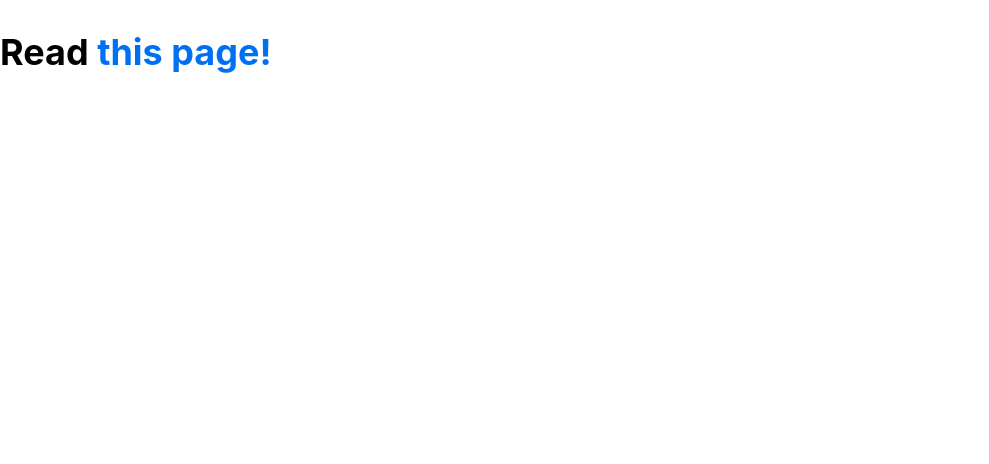
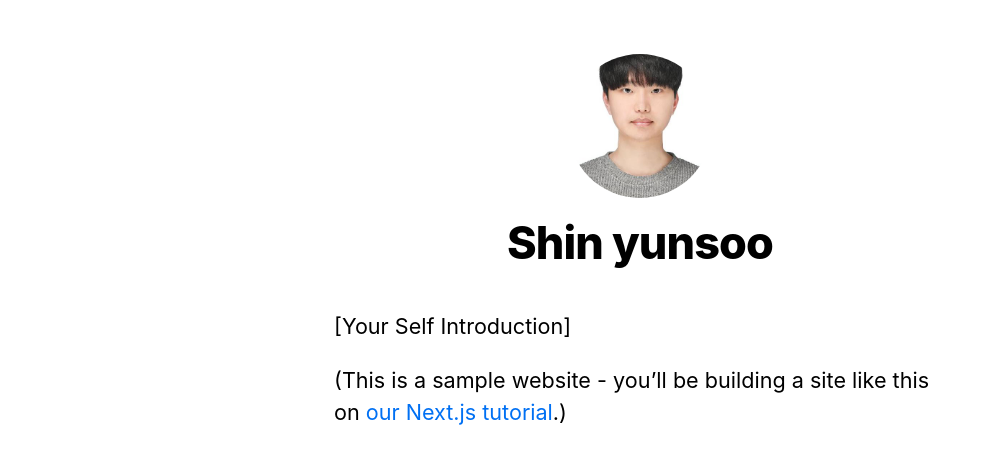
Before and after one commit to yunsoShin/next_blog, a Next.js app: page /App in a window 1280 px wide. Shown: the top 464 px of the page, without its empty margins (0-989 px from the left). Built offline with nearby package versions, Linux system fonts and the light colour scheme.

Commit message:
CSS and HTML markup

```diff
--- a/package.json
+++ b/package.json
@@ -6,6 +6,7 @@
     "@testing-library/jest-dom": "^5.16.5",
     "@testing-library/react": "^13.4.0",
     "@testing-library/user-event": "^13.5.0",
+    "clax": "^0.0.6",
     "next": "^13.4.1",
     "react": "^18.2.0",
     "react-dom": "^18.2.0",
--- a/src/components/Layout.js
+++ b/src/components/Layout.js
@@ -1,5 +1,69 @@
+import Head from 'next/head';
+import Image from 'next/image';
 import styles from './layout.module.css';
+import utilStyles from '../styles/utils.module.css';
+import Link from 'next/link';
 
-export default function Layout({ children }) {
-  return <div className={styles.container}>{children}</div>;
+const name = 'Shin yunsoo';
+export const siteTitle = 'yunsoo\'s blog';
+
+export default function Layout({ children, home }) {
+  return (
+    <div className={styles.container}>
+      <Head>
+        <link rel="icon" href="/favicon.ico" />
+        <meta
+          name="description"
+          content="Learn how to build a personal website using Next.js"
+        />
+        <meta
+          property="og:image"
+          content={`https://og-image.vercel.app/${encodeURI(
+            siteTitle,
+          )}.png?theme=light&md=0&fontSize=75px&images=https%3A%2F%2Fassets.vercel.com%2Fimage%2Fupload%2Ffront%2Fassets%2Fdesign%2Fnextjs-black-logo.svg`}
+        />
+        <meta name="og:title" content={siteTitle} />
+        <meta name="twitter:card" content="summary_large_image" />
+      </Head>
+      <header className={styles.header}>
+        {home ? (
+          <>
+            <Image
+              priority
+              src="/images/profile.jpeg"
+              className={utilStyles.borderCircle}
+              height={144}
+              width={144}
+              alt=""
+            />
+            <h1 className={utilStyles.heading2Xl}>{name}</h1>
+          </>
+        ) : (
+          <>
+            <Link href="/">
+              <Image
+                priority
+                src="/images/profile.jpeg"
+                className={utilStyles.borderCircle}
+                height={108}
+                width={108}
+                alt=""
+              />
+            </Link>
+            <h2 className={utilStyles.headingLg}>
+              <Link href="/" className={utilStyles.colorInherit}>
+                {name}
+              </Link>
+            </h2>
+          </>
+        )}
+      </header>
+      <main>{children}</main>
+      {!home && (
+        <div className={styles.backToHome}>
+          <Link href="/">← Back to home</Link>
+        </div>
+      )}
+    </div>
+  );
 }
--- a/src/components/layout.module.css
+++ b/src/components/layout.module.css
@@ -1,5 +1,15 @@
 .container {
   max-width: 36rem;
   padding: 0 1rem;
-  margin: 10rem auto 6rem;
+  margin: 3rem auto 6rem;
 }
+
+.header {
+  display: flex;
+  flex-direction: column;
+  align-items: center;
+}
+
+.backToHome {
+  margin: 3rem 0 0;
+}
--- a/src/pages/App.js
+++ b/src/pages/App.js
@@ -1,13 +1,20 @@
-import Link from "next/link";
+import Head from 'next/head';
+import Layout, { siteTitle } from '../components/Layout';
+import utilStyles from '../styles/utils.module.css';
 
-function App() {
+export default function Home() {
   return (
-    <div className="App">
-      <h1 className="title">
-      Read <Link href="/posts/first-post">this page!</Link>
-    </h1>
-    </div>
+    <Layout home>
+      <Head>
+        <title>{siteTitle}</title>
+      </Head>
+      <section className={utilStyles.headingMd}>
+        <p>[Your Self Introduction]</p>
+        <p>
+          (This is a sample website - you’ll be building a site like this on{' '}
+          <a href="https://nextjs.org/learn">our Next.js tutorial</a>.)
+        </p>
+      </section>
+    </Layout>
   );
 }
-
-export default App;
--- /dev/null
+++ b/src/styles/utils.module.css
@@ -0,0 +1,52 @@
+.heading2Xl {
+  font-size: 2.5rem;
+  line-height: 1.2;
+  font-weight: 800;
+  letter-spacing: -0.05rem;
+  margin: 1rem 0;
+}
+
+.headingXl {
+  font-size: 2rem;
+  line-height: 1.3;
+  font-weight: 800;
+  letter-spacing: -0.05rem;
+  margin: 1rem 0;
+}
+
+.headingLg {
+  font-size: 1.5rem;
+  line-height: 1.4;
+  margin: 1rem 0;
+}
+
+.headingMd {
+  font-size: 1.2rem;
+  line-height: 1.5;
+}
+
+.borderCircle {
+  border-radius: 9999px;
+}
+
+.colorInherit {
+  color: inherit;
+}
+
+.padding1px {
+  padding-top: 1px;
+}
+
+.list {
+  list-style: none;
+  padding: 0;
+  margin: 0;
+}
+
+.listItem {
+  margin: 0 0 1.25rem;
+}
+
+.lightText {
+  color: #666;
+}
```
Also changed, not shown: 1 other file (tests, documents, lock files or other folders).
